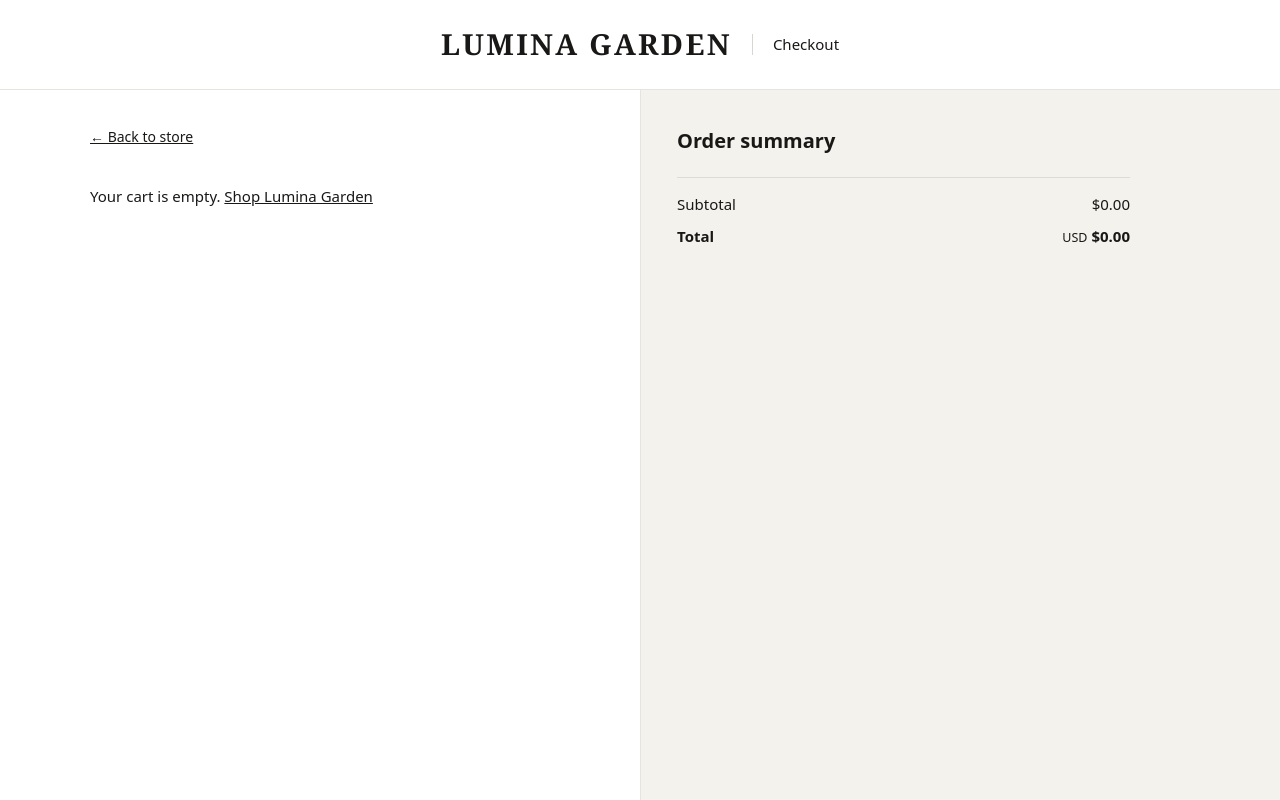
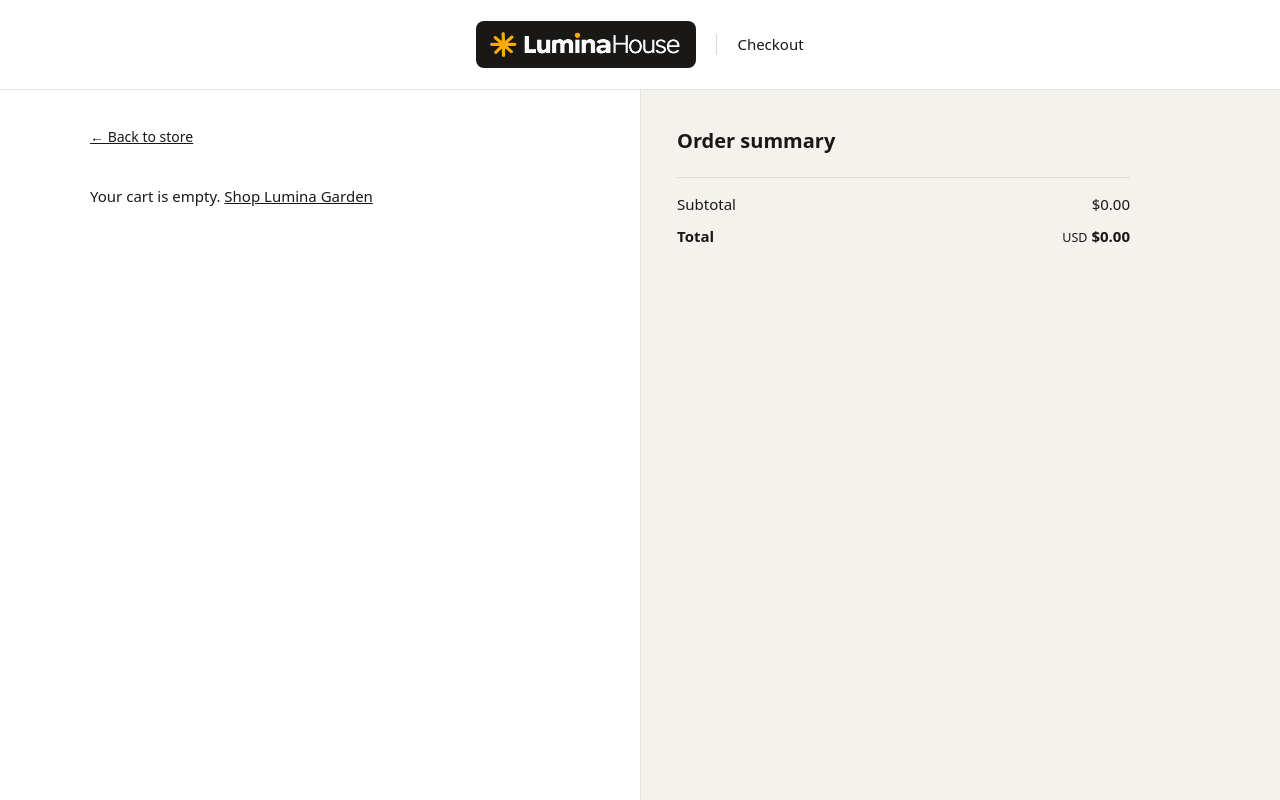
Before and after one commit to felipe98ferraz-cpu/arborhalo, a website with bundled scripts: page checkout/index.html in a window 1280 px wide. Built offline with nearby package versions, Linux system fonts and the light colour scheme.

Commit message:
Use LuminaHouse logo on storefront and checkout

```diff
--- a/checkout/checkout.css
+++ b/checkout/checkout.css
@@ -35,3 +35,6 @@ dd { margin: 0; text-align: right; }
   .summary { order: -1; border-left: 0; border-bottom: 1px solid #e6e4df; padding: 24px max(20px, calc((100% - 510px) / 2)); }
   .details { align-self: center; padding: 24px max(20px, calc((100% - 510px) / 2)) 40px; }
 }
+
+.masthead .brand{display:inline-flex;background:#191817;padding:9px 12px;border-radius:8px}
+.masthead .brand img{display:block;width:clamp(125px,38vw,196px);height:auto}
--- a/checkout/index.html
+++ b/checkout/index.html
@@ -9,7 +9,7 @@
 </head>
 <body>
   <header class="masthead">
-    <a class="brand" href="../">Lumina Garden</a>
+    <a class="brand" href="../"><img src="../lumina-house-logo.webp" width="196" height="30" alt="LuminaHouse"></a>
     <span>Checkout</span>
   </header>
   <main class="layout">
--- a/style.css
+++ b/style.css
@@ -118,3 +118,5 @@
   .color-mood { grid-template-columns: 1fr; }
   .color-mood figure img { position: static; height: auto; aspect-ratio: 4 / 5; }
 }
+
+.brand img{display:block;width:clamp(125px,30vw,196px);height:auto}
```
Also changed, not shown: index.html (+2 -2 lines), lumina-house-logo.webp (added).
